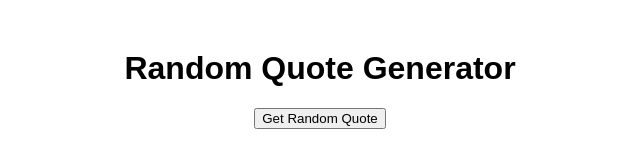
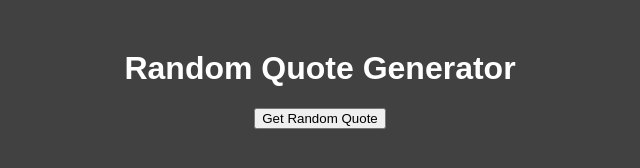
Before and after one commit to Papol14/Random-Quote-Generator, a plain HTML site: page index.html in a window 1280 px wide. Shown: the whole page, without its empty margins (320-960 px from the left). Drawn offline with Linux system fonts and the light colour scheme.

Commit message:
Update index.html
Update some theme

```diff
--- a/index.html
+++ b/index.html
@@ -9,6 +9,8 @@
         font-family: "Arial", sans-serif;
         text-align: center;
         margin: 50px;
+        background-color: #414141;
+        color: #fff
       }
     </style>
   </head>
```
